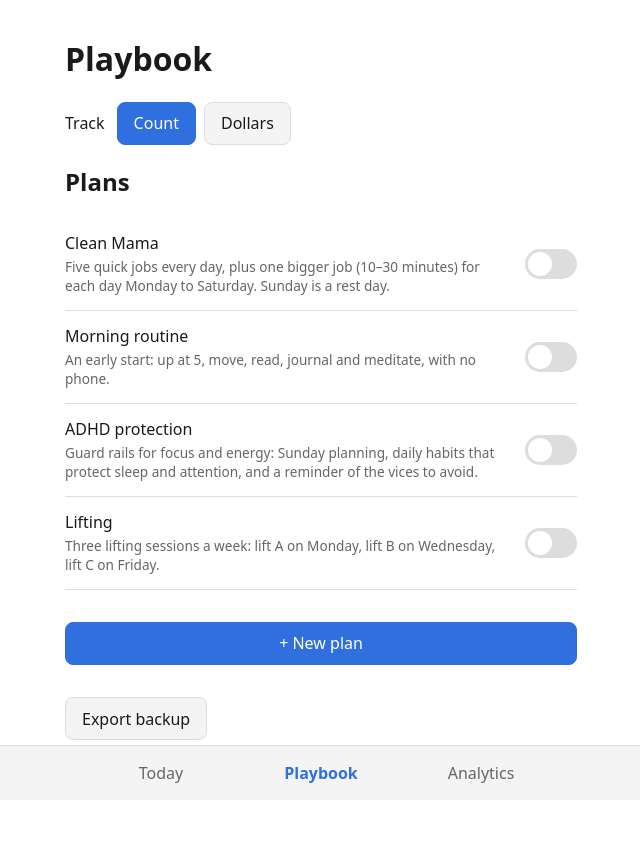
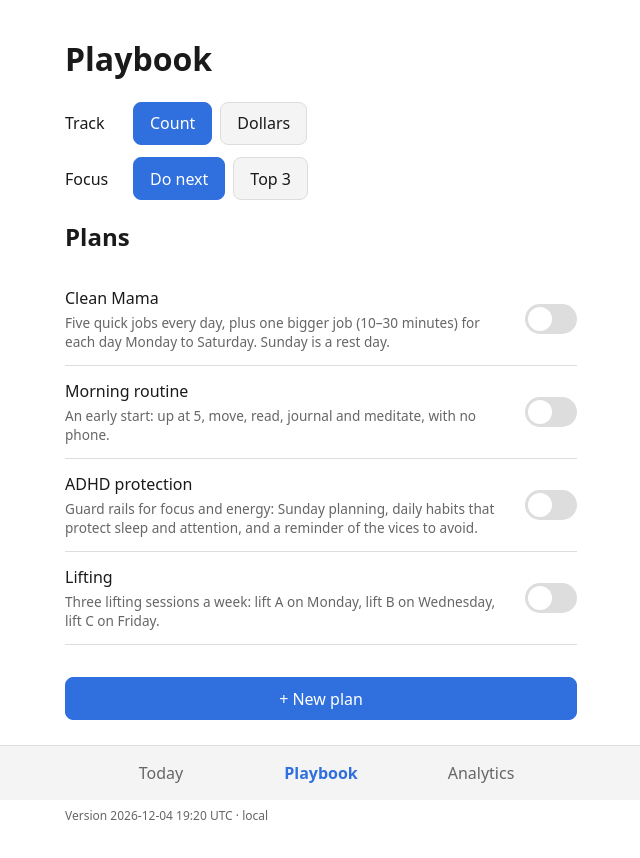
Before and after one commit to jonmorris/ADHD-Plan, a Preact app: page / in a window 1280 px wide. Both pictures are taken after a click on the button "Playbook". Shown: the top 858 px of the page, without its empty margins (319-959 px from the left). Built offline with nearby package versions, Linux system fonts and the light colour scheme.

Commit message:
Move the Focus switch (Do next / Top 3) to Playbook
It sits under the Track switch at the top of Playbook instead of in Analytics.

Co-Authored-By: Claude Opus 5.5 <noreply@anthropic.com>
Claude-Session: https://claude.ai/code/session_014ieVGmGqs1GrRUYGrphbUf

```diff
--- a/src/Analytics.tsx
+++ b/src/Analytics.tsx
@@ -2,22 +2,20 @@ import { useState } from 'preact/hooks'
 import { fromDateKey } from './dates'
 import { allTimeEarned, balance, dollars, weekProgress, type CashOut } from './money'
 import type { Plan } from './plans'
-import type { Focus } from './priorities'
 import { summarize, type Log, type Task } from './tasks'
 
 const RANGES = [7, 30, 90]
 
 export type Theme = 'system' | 'light' | 'dark'
 const THEMES: Record<Theme, string> = { system: 'System', light: 'Light', dark: 'Dark' }
-const FOCUS: Record<Focus, string> = { doNext: 'Do next', top3: 'Top 3 priorities' }
 
-type Props = { tasks: Task[]; plans: Plan[]; log: Log; today: string; cashOuts: CashOut[]; saveCashOuts: (cashOuts: CashOut[]) => void; theme: Theme; saveTheme: (theme: Theme) => void; focus: Focus; saveFocus: (focus: Focus) => void }
+type Props = { tasks: Task[]; plans: Plan[]; log: Log; today: string; cashOuts: CashOut[]; saveCashOuts: (cashOuts: CashOut[]) => void; theme: Theme; saveTheme: (theme: Theme) => void }
 
 function formatDay(key: string) {
   return fromDateKey(key).toLocaleDateString(undefined, { weekday: 'short', day: 'numeric', month: 'short' })
 }
 
-export function Analytics({ tasks, plans, log, today, cashOuts, saveCashOuts, theme, saveTheme, focus, saveFocus }: Props) {
+export function Analytics({ tasks, plans, log, today, cashOuts, saveCashOuts, theme, saveTheme }: Props) {
   const [days, setDays] = useState(7)
   const [selected, setSelected] = useState(today)
 
@@ -191,17 +189,6 @@ export function Analytics({ tasks, plans, log, today, cashOuts, saveCashOuts, th
       </section>
 
       <section>
-        <h2>Focus</h2>
-        <div class="ranges" role="group" aria-label="Focus">
-          {(Object.keys(FOCUS) as Focus[]).map((f) => (
-            <button class={focus === f ? 'on' : ''} aria-pressed={focus === f} onClick={() => saveFocus(f)}>
-              {FOCUS[f]}
-            </button>
-          ))}
-        </div>
-      </section>
-
-      <section>
         <h2>Theme</h2>
         <div class="ranges" role="group" aria-label="Theme">
           {(Object.keys(THEMES) as Theme[]).map((t) => (
--- a/src/Playbook.tsx
+++ b/src/Playbook.tsx
@@ -12,6 +12,7 @@ import {
   type Plan,
   type PlanItem,
 } from './plans'
+import type { Focus } from './priorities'
 import { TaskForm } from './TaskForm'
 import { describeRepeat, type Task } from './tasks'
 
@@ -22,12 +23,14 @@ type Props = {
   saveOrder: (order: string[]) => void
   tracking: Tracking
   saveTracking: (tracking: Tracking) => void
+  focus: Focus
+  saveFocus: (focus: Focus) => void
   tasks: Task[]
   saveTasks: (tasks: Task[]) => void
   today: string
 }
 
-export function Playbook({ plans, savePlans, order, saveOrder, tracking, saveTracking, tasks, saveTasks, today }: Props) {
+export function Playbook({ plans, savePlans, order, saveOrder, tracking, saveTracking, focus, saveFocus, tasks, saveTasks, today }: Props) {
   const showDollars = tracking === 'dollars'
   const [openPlanId, setOpenPlanId] = useState<string>()
   const [planDraft, setPlanDraft] = useState<Plan>()
@@ -324,6 +327,17 @@ export function Playbook({ plans, savePlans, order, saveOrder, tracking, saveTra
         </div>
       </div>
 
+      <div class="tracking">
+        <span id="focus-label">Focus</span>
+        <div class="ranges" role="group" aria-labelledby="focus-label">
+          {(['doNext', 'top3'] as const).map((f) => (
+            <button class={focus === f ? 'on' : ''} aria-pressed={focus === f} onClick={() => saveFocus(f)}>
+              {f === 'doNext' ? 'Do next' : 'Top 3'}
+            </button>
+          ))}
+        </div>
+      </div>
+
       <h2>Plans</h2>
       <ul class="plans">
         {plans.map((plan) => (
--- a/src/app.tsx
+++ b/src/app.tsx
@@ -88,9 +88,11 @@ export function App() {
             saveOrder={saveOrder}
             tracking={tracking}
             saveTracking={saveTracking}
+            focus={focus}
+            saveFocus={saveFocus}
             tasks={tasks} saveTasks={saveTasks} today={today} />
         )}
-        {tab === 'analytics' && <Analytics tasks={tasks} plans={plans} log={log} today={today} cashOuts={cashOuts} saveCashOuts={saveCashOuts} theme={theme} saveTheme={saveTheme} focus={focus} saveFocus={saveFocus} />}
+        {tab === 'analytics' && <Analytics tasks={tasks} plans={plans} log={log} today={today} cashOuts={cashOuts} saveCashOuts={saveCashOuts} theme={theme} saveTheme={saveTheme} />}
         <button class="export" onClick={exportData}>
           Export backup
         </button>
--- a/src/index.css
+++ b/src/index.css
@@ -861,6 +861,12 @@ button.link {
   display: flex;
   align-items: center;
   gap: 0.75rem;
+  margin-bottom: 0.75rem;
+}
+
+/* Line the switches up whatever their label */
+.tracking > span {
+  min-width: 3.5rem;
 }
 
 /* Analytics */
```
